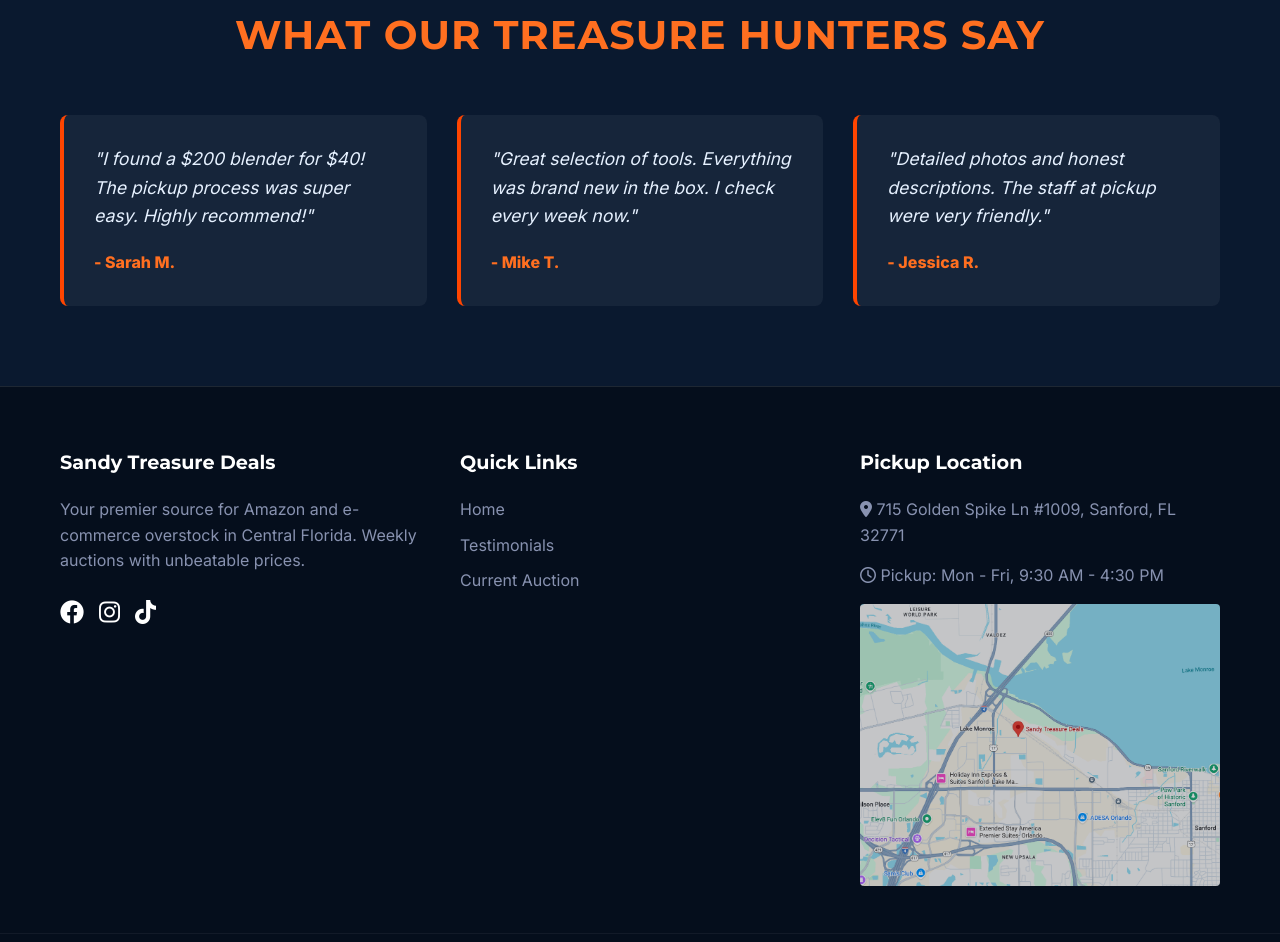
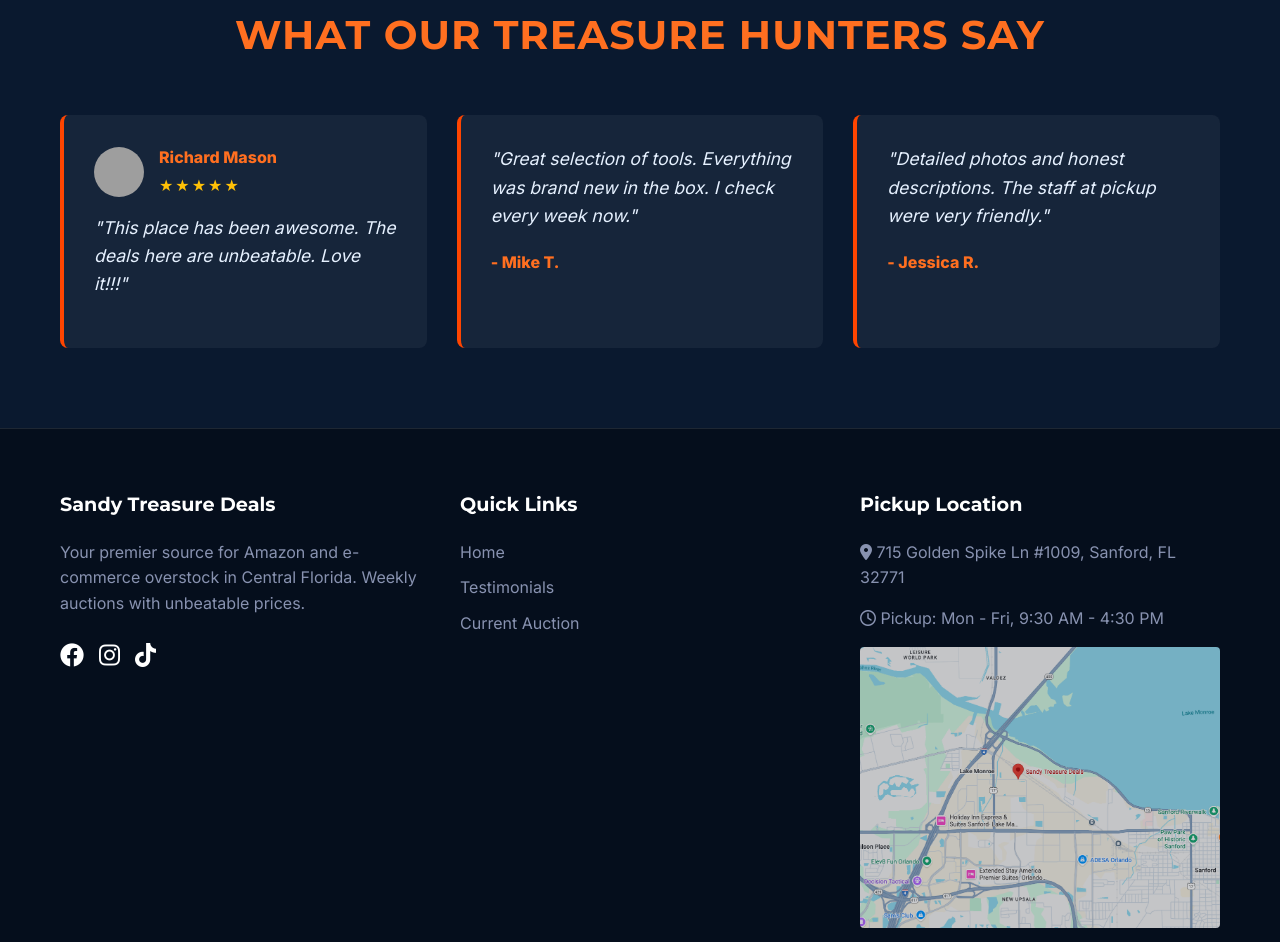
Before and after one commit to meca42/sandy-treasure-deals, a plain HTML site: page index.html in a window 1280 px wide. Shown: the part 2536-3478 px from the top of the page. Drawn offline with Linux system fonts and the light colour scheme; grey boxes are pictures that could not be loaded.

Commit message:
Update first testimonial with real review

```diff
--- a/index.html
+++ b/index.html
@@ -150,9 +150,15 @@
             <h2 class="section-title">What Our Treasure Hunters Say</h2>
             <div class="testimonials-grid">
                 <div class="testimonial-card">
-                    <p class="quote">"I found a $200 blender for $40! The pickup process was super easy. Highly
-                        recommend!"</p>
-                    <p class="author">- Sarah M.</p>
+                    <div class="testimonial-header">
+                        <img src="https://lh3.googleusercontent.com/a-/ALV-UjWmixefyjwroybZjDXPxZimmOnHG1FvwMhwFGoYYMxcbFz3OpUboA=w144-h144-p-rp-mo-ba4-br100"
+                            alt="Richard Mason" class="testimonial-avatar">
+                        <div class="testimonial-info">
+                            <p class="author">Richard Mason</p>
+                            <div class="stars">★★★★★</div>
+                        </div>
+                    </div>
+                    <p class="quote">"This place has been awesome. The deals here are unbeatable. Love it!!!"</p>
                 </div>
                 <div class="testimonial-card">
                     <p class="quote">"Great selection of tools. Everything was brand new in the box. I check every week
--- a/style.css
+++ b/style.css
@@ -436,6 +436,35 @@ ul {
     color: var(--accent-gold);
 }
 
+.testimonial-header {
+    display: flex;
+    align-items: center;
+    gap: 15px;
+    margin-bottom: 15px;
+}
+
+.testimonial-avatar {
+    width: 50px;
+    height: 50px;
+    border-radius: 50%;
+    object-fit: cover;
+}
+
+.testimonial-info {
+    display: flex;
+    flex-direction: column;
+}
+
+.testimonial-info .author {
+    margin-bottom: 2px;
+}
+
+.stars {
+    color: #ffc107;
+    font-size: 1rem;
+    letter-spacing: 2px;
+}
+
 /* Footer */
 footer {
     background-color: #050e1c;
```
